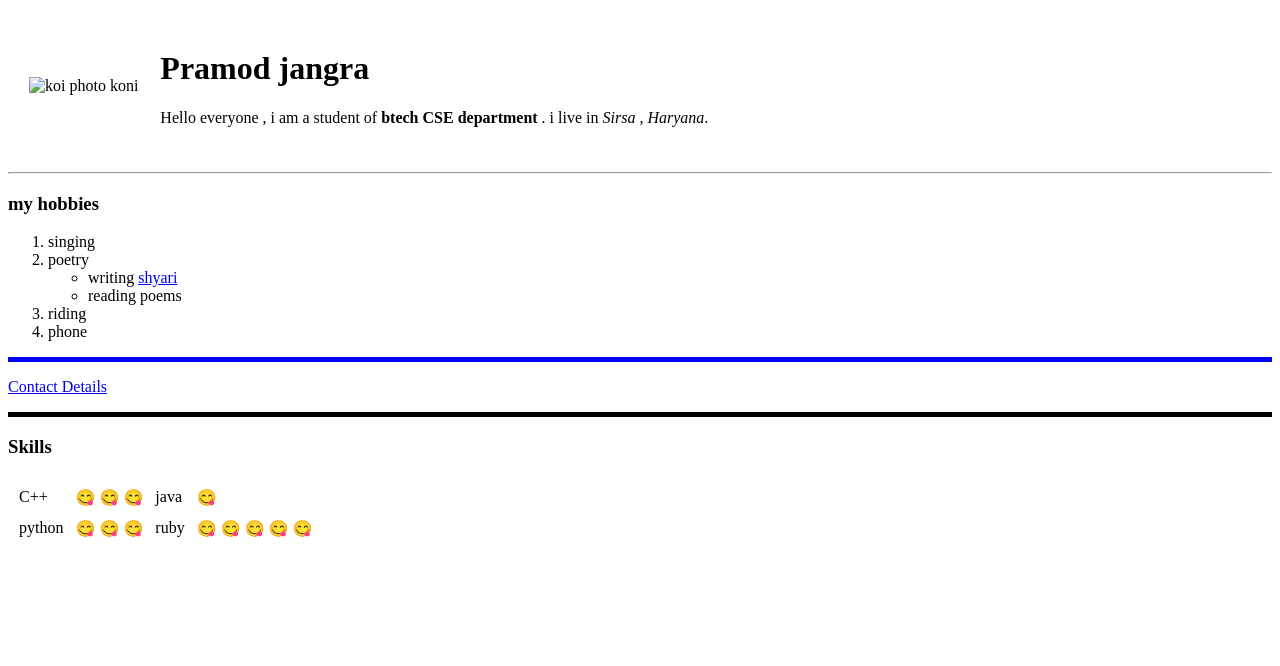
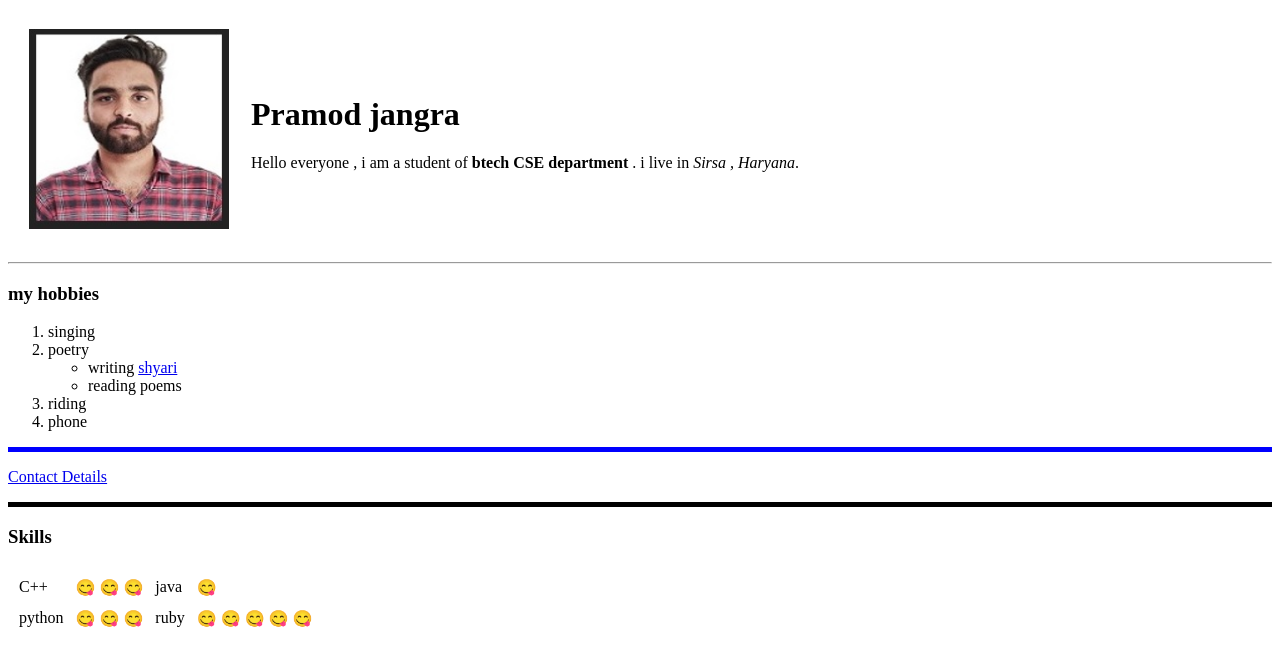
Before and after one commit to pythi1/cv, a plain HTML site: page index.html in a window 1280 px wide. Drawn offline with Linux system fonts and the light colour scheme.

Commit message:
Update index.html

```diff
--- a/index.html
+++ b/index.html
@@ -11,7 +11,7 @@
     <table cellspacing="20">
         <tr>
             <td>
-                <img src="photo.jpeg" alt="koi photo koni" height="200" width="200">
+                <img src="photo.jpg" alt="koi photo koni" height="200" width="200">
             </td>
             <td>
                 <h1>Pramod jangra</h1>
```
